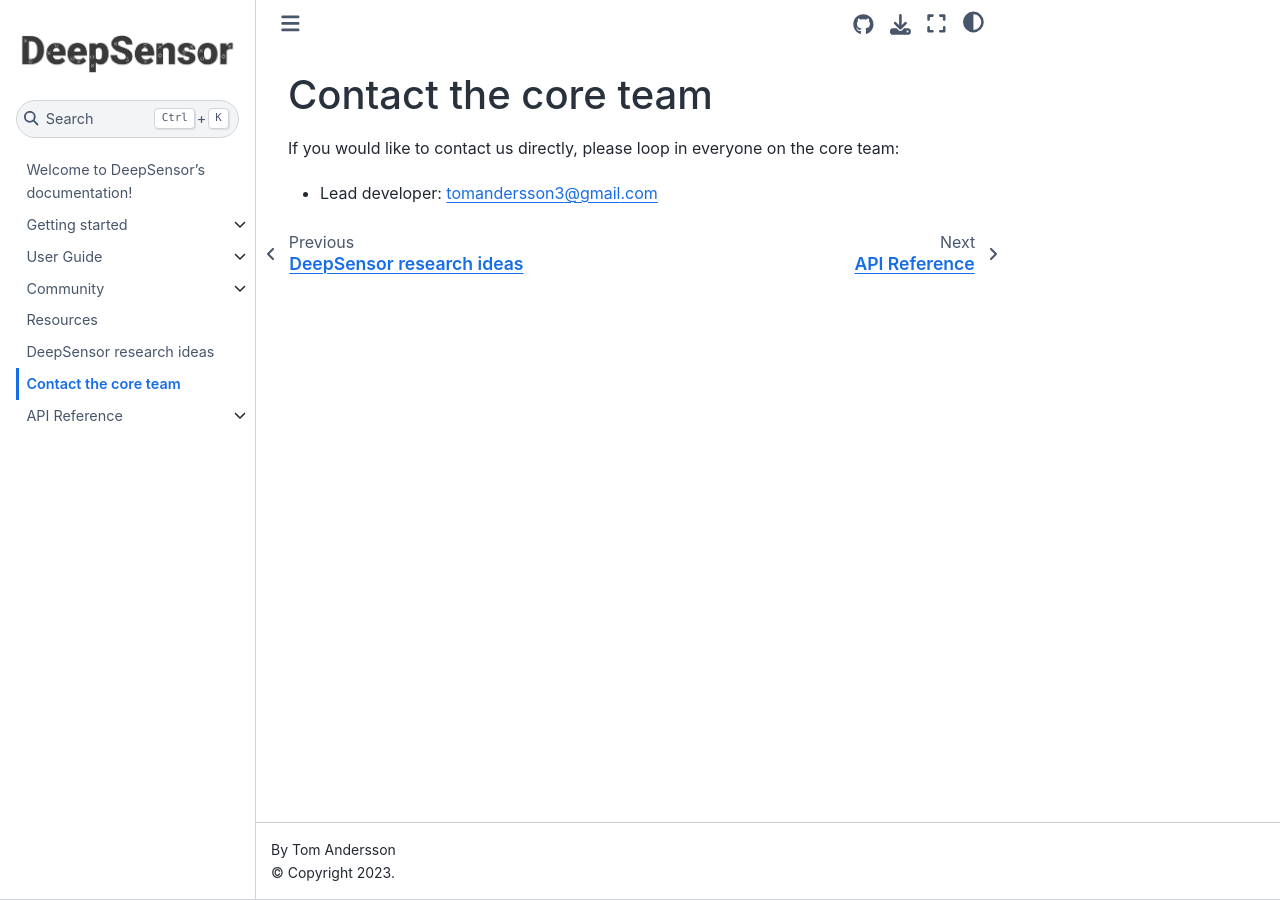
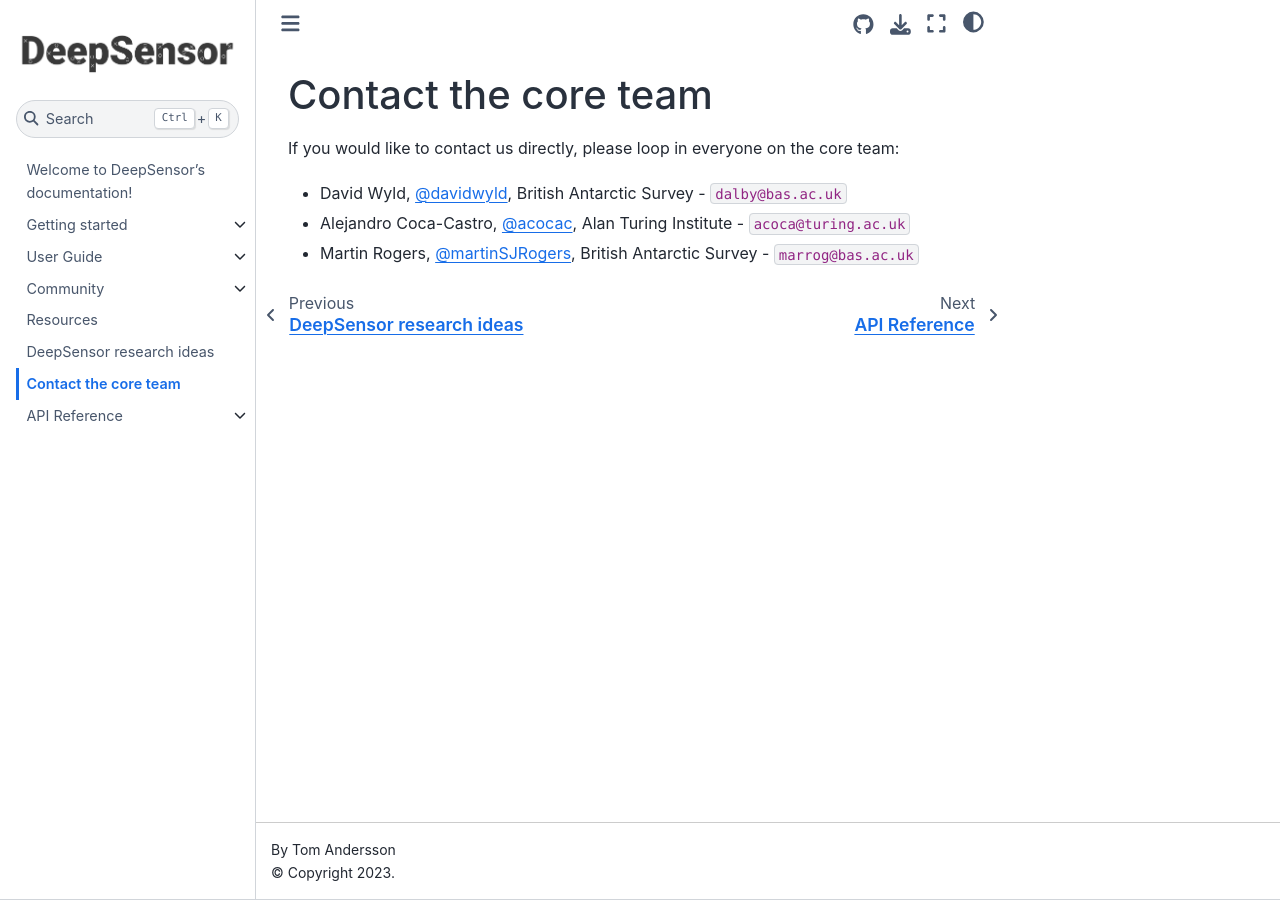
Before and after one commit to alan-turing-institute/deepsensor, a Jupyter Book: the page built from docs/contact.md, in a window 1280 px wide. Built offline with Jupyter Book 1.0.4 settings and Sphinx 7.4.7 and the Sphinx Book theme 1.1.4, drawn with Linux system fonts in a browser that asks for light colours; pages that are not in the unit, such as notebooks, are missing from menus.

Commit message:
update core team on contact page

```diff
--- a/docs/contact.md
+++ b/docs/contact.md
@@ -2,4 +2,6 @@
 
 If you would like to contact us directly, please loop in everyone on the core team:
 
-* Lead developer: tomandersson3@gmail.com
+* David Wyld, [@davidwyld](https://github.com/davidwyld), British Antarctic Survey - `dalby@bas.ac.uk`
+* Alejandro Coca-Castro, [@acocac](https://github.com/acocac), Alan Turing Institute - `acoca@turing.ac.uk`
+* Martin Rogers, [@martinSJRogers](https://github.com/martinSJRogers), British Antarctic Survey - `marrog@bas.ac.uk`
```
